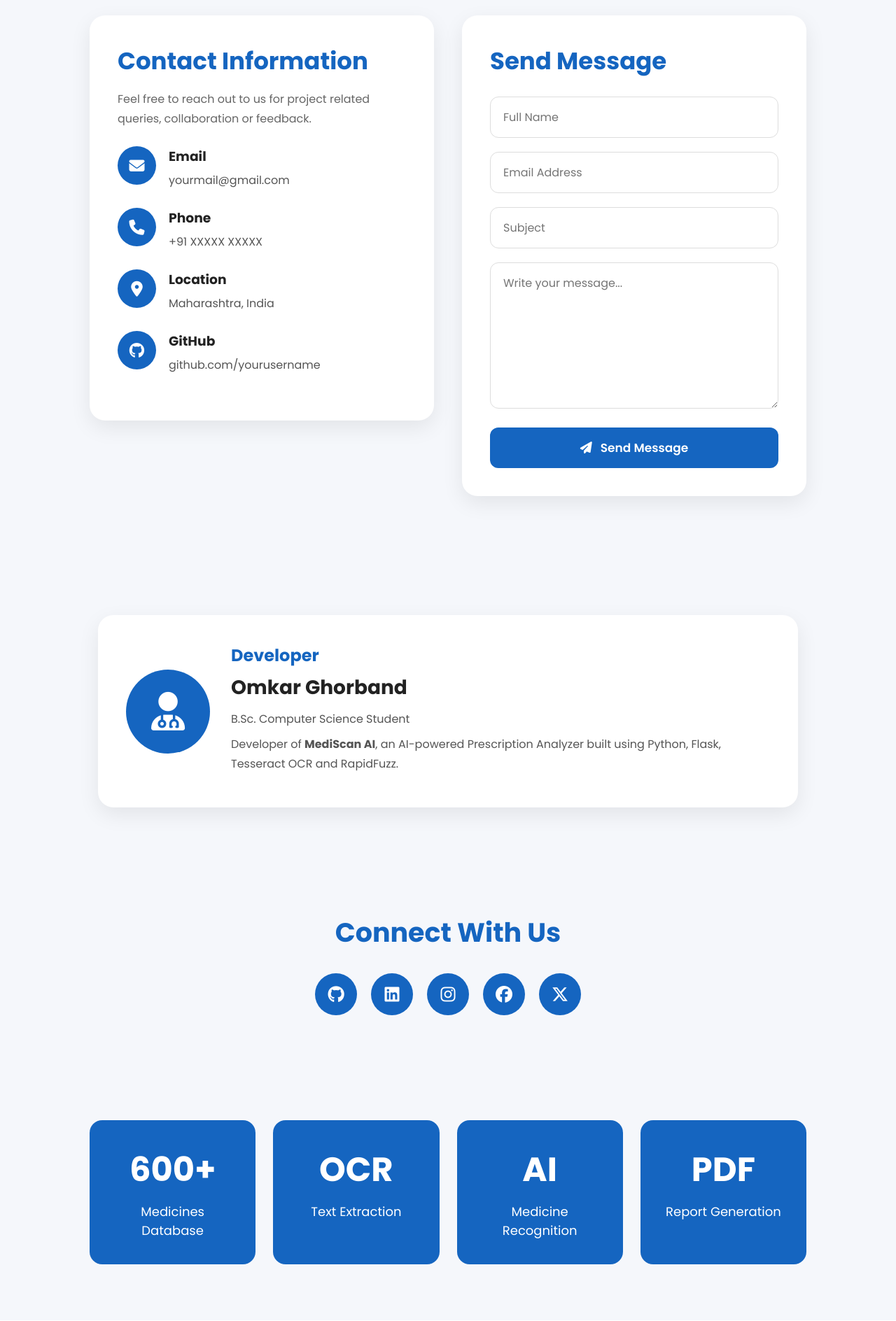
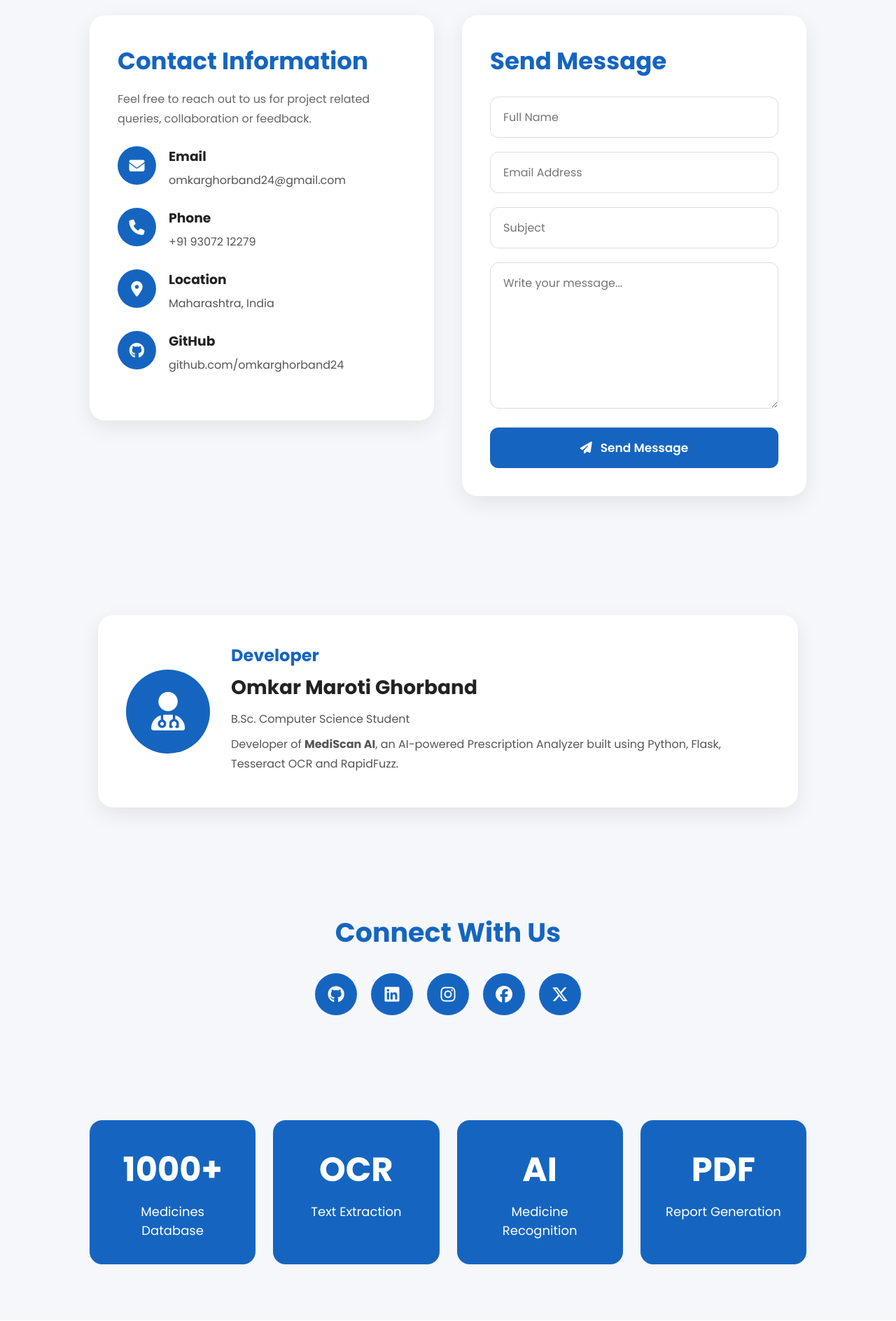
Before and after one commit to omkarghorband24/MediScan-AI, a Flask app: page /contact in a window 1280 px wide. Shown: the part 508-2396 px from the top of the page at 70% size. Run offline with Flask 3, Linux system fonts and the light colour scheme; some libraries are stand-ins or nearby versions.

Commit message:
Adding new Information

```diff
--- a/messages.txt
+++ b/messages.txt
@@ -13,3 +13,8 @@ Email : omkarghorband24@gmail.com
 Subject : your website is good
 Message : best website
 --------------------------------------------------
+Name : omkar
+Email : example@gmail.com
+Subject : hi
+Message : best website
+--------------------------------------------------
--- a/templates/contact.html
+++ b/templates/contact.html
@@ -93,7 +93,7 @@
 
                         <h3>Email</h3>
 
-                        <p>yourmail@gmail.com</p>
+                        <p>omkarghorband24@gmail.com</p>
 
                     </div>
 
@@ -107,7 +107,7 @@
 
                         <h3>Phone</h3>
 
-                        <p>+91 XXXXX XXXXX</p>
+                        <p>+91 93072 12279</p>
 
                     </div>
 
@@ -135,7 +135,7 @@
 
                         <h3>GitHub</h3>
 
-                        <p>github.com/yourusername</p>
+                        <p>github.com/omkarghorband24</p>
 
                     </div>
 
@@ -216,7 +216,7 @@
 
                     <h2>Developer</h2>
 
-                    <h3>Omkar Ghorband</h3>
+                    <h3>Omkar Maroti Ghorband</h3>
 
                     <p>
 
@@ -249,9 +249,9 @@
 
         <div class="social-icons">
 
-            <a href="#"><i class="fa-brands fa-github"></i></a>
+            <a href="github.com/omkarghorband24"><i class="fa-brands fa-github"></i></a>
 
-            <a href="#"><i class="fa-brands fa-linkedin"></i></a>
+            <a href="https://www.linkedin.com/in/omkar-ghorband-168995382/"><i class="fa-brands fa-linkedin"></i></a>
 
             <a href="#"><i class="fa-brands fa-instagram"></i></a>
 
@@ -272,7 +272,7 @@
 
             <div class="stat-box">
 
-                <h1>600+</h1>
+                <h1>1000+</h1>
 
                 <p>Medicines Database</p>
 
@@ -340,7 +340,7 @@
 
             <p>
 
-                Developed by <strong>Omkar Ghorband</strong>
+                Developed by <strong>Omkar Maroti Ghorband</strong>
 
             </p>
 
--- a/templates/features.html
+++ b/templates/features.html
@@ -322,7 +322,7 @@
 
                     <p>
 
-                        Supports 600+ common medicines with detailed
+                        Supports 1000+ common medicines with detailed
                         information.
 
                     </p>
@@ -362,7 +362,7 @@
 
                 <div class="stat-card">
 
-                    <h1>600+</h1>
+                    <h1>1000+</h1>
 
                     <p>Medicines</p>
 
@@ -413,7 +413,7 @@
 
         <p>
 
-            © 2026 All Rights Reserved | Developed by Omkar Ghorband
+            © 2026 All Rights Reserved | Developed by Omkar Maroti Ghorband
 
         </p>
 
```
